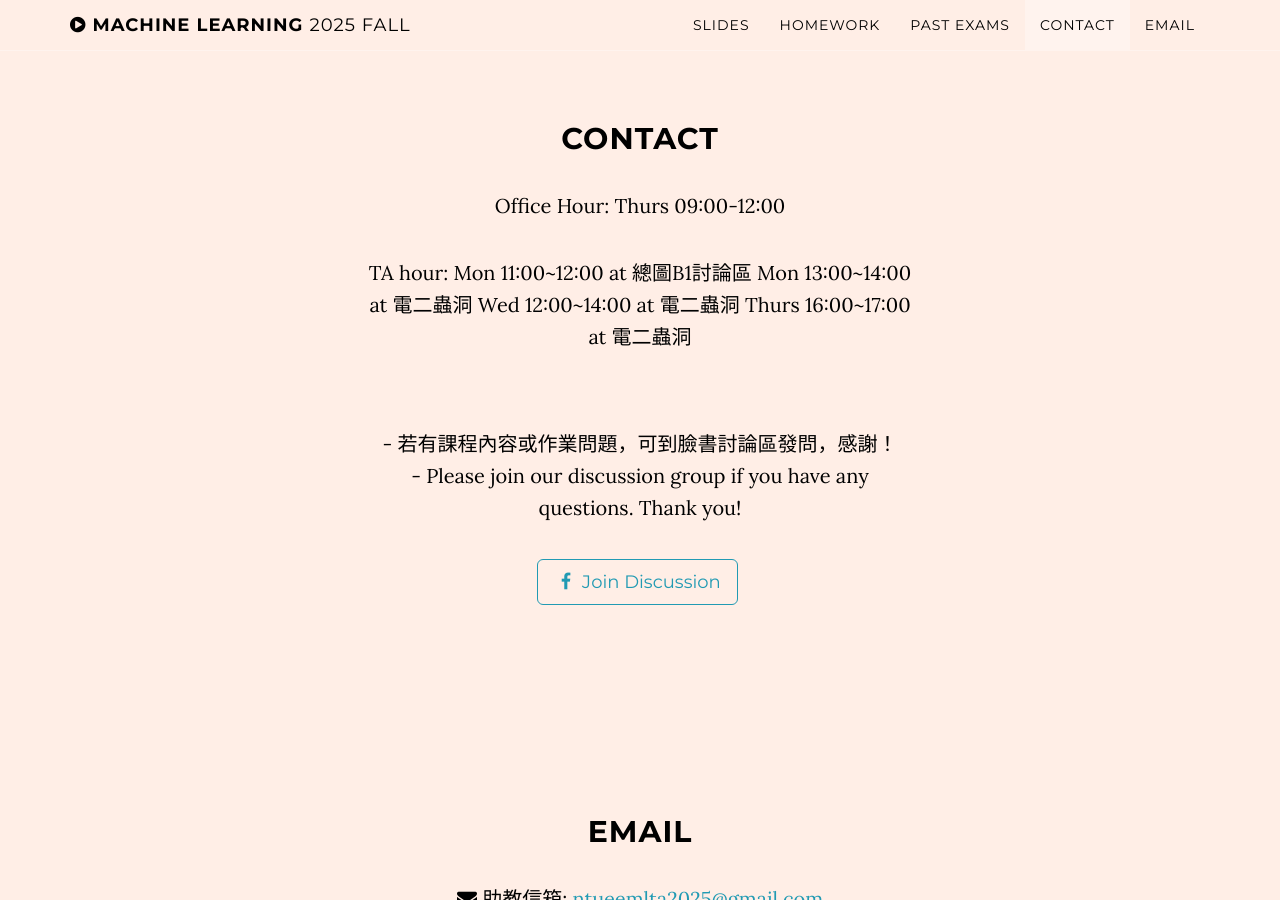
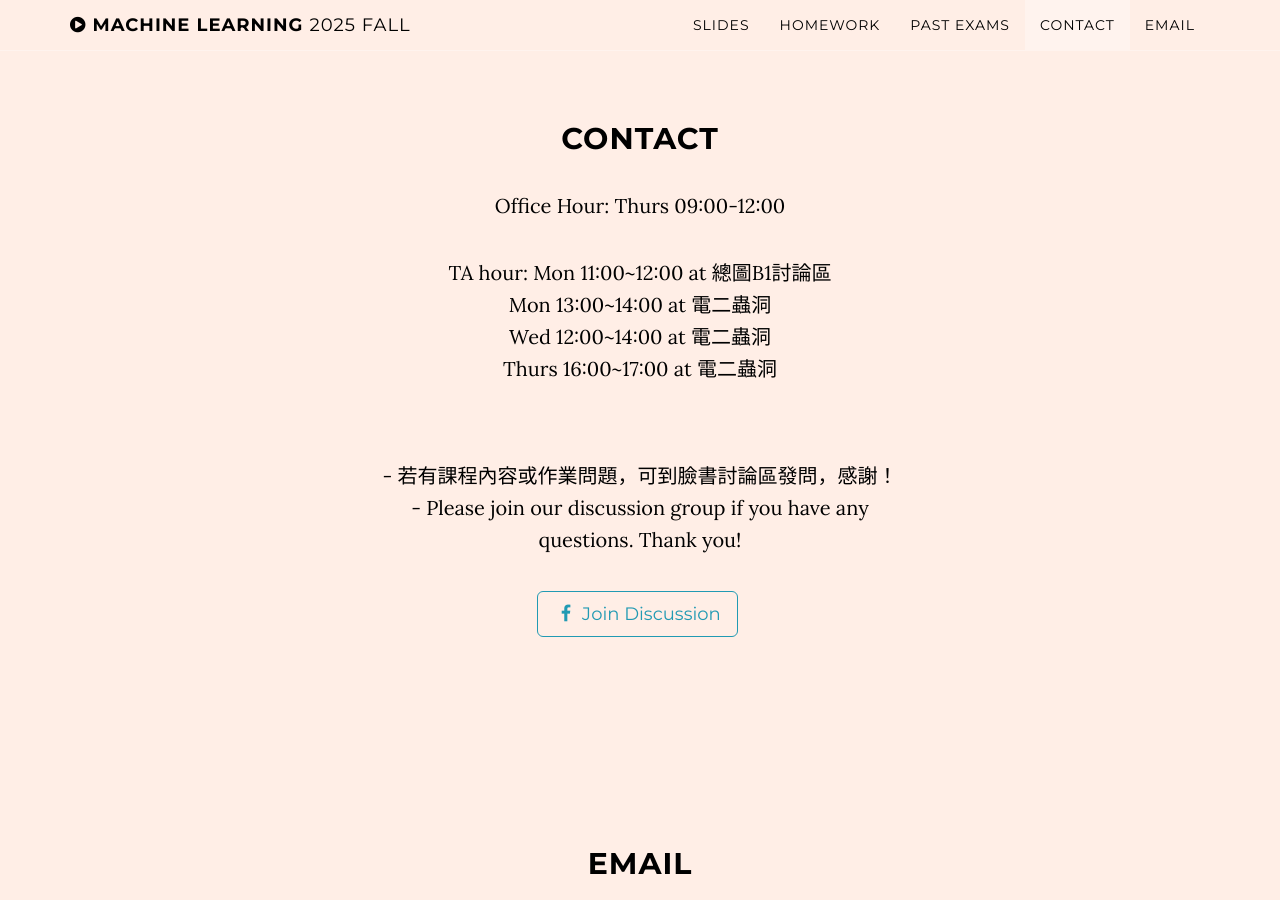
Before and after one commit to ntueemlta2025/ntueemlta2025.github.io, a Jekyll site: the page built from index.html, in a window 1280 px wide and 900 px high, scrolled down 4598 px. Built offline with Jekyll 4.4.1, drawn with Linux system fonts in a browser that asks for light colours.

Commit message:
fix TA hour

```diff
--- a/_config.yml
+++ b/_config.yml
@@ -34,9 +34,9 @@ TeacherEmail: peiyuanwu@ntu.edu.tw
 
 Officehour: Thurs 09:00-12:00
 TAhour: |
-  Mon 11:00~12:00 at 總圖B1討論區
-  Mon 13:00~14:00 at 電二蟲洞
-  Wed 12:00~14:00 at 電二蟲洞
+  Mon 11:00~12:00 at 總圖B1討論區<br>
+  Mon 13:00~14:00 at 電二蟲洞<br>
+  Wed 12:00~14:00 at 電二蟲洞<br>
   Thurs 16:00~17:00 at 電二蟲洞
 
 # Syllabus
```
